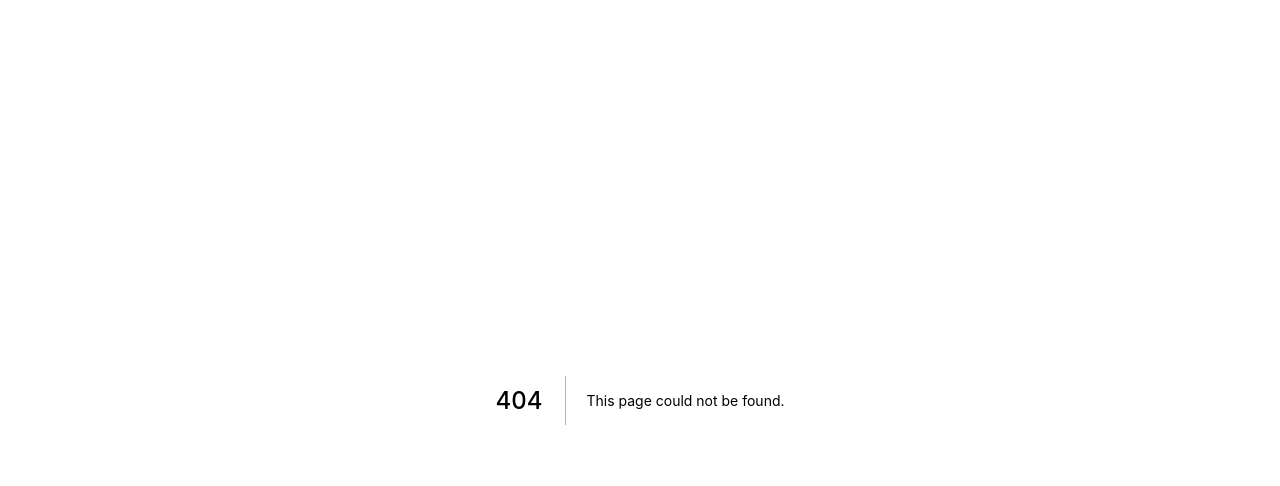
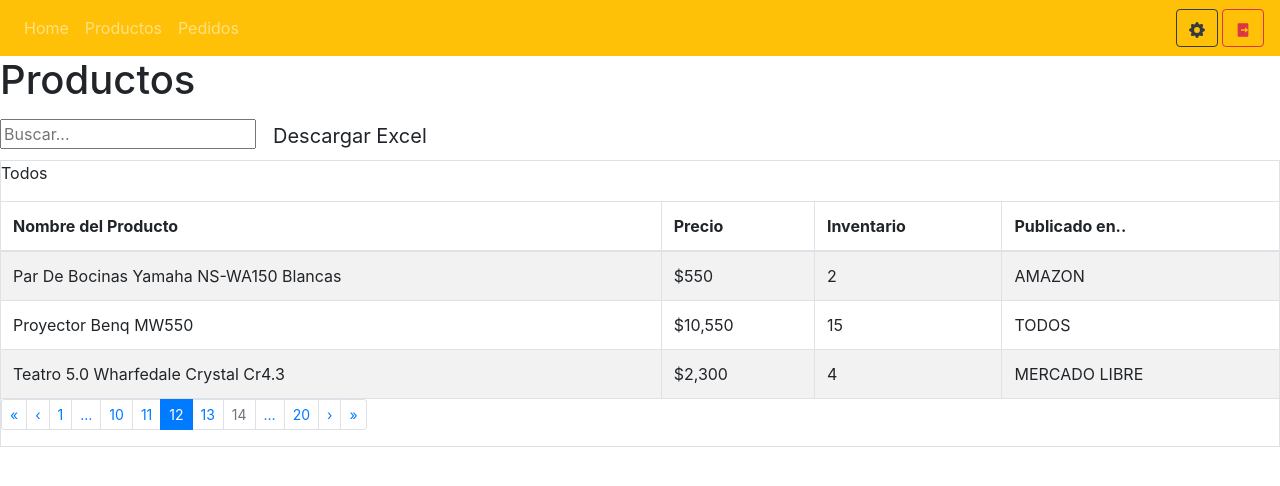
Before and after one commit to FLOTUZ/core, a Next.js app: page /productos in a window 1280 px wide. Before the commit this address had no page. Shown: the top 486 px of the page. Built offline with nearby package versions, Linux system fonts and the light colour scheme.

Commit message:
[Refactor] Renombré el archivo de productos y lo movía a la carpeta productos

```diff
--- a/pages/Productos.js
+++ b/pages/productos/index.js
@@ -24,7 +24,7 @@ function Productos() {
 
             <NavBar />
 
-            <h1 class="Title" title="Productos">Productos</h1>
+            <h1 className="Title" title="Productos">Productos</h1>
             <form busqueda>
                 <input type="text" placeholder="Buscar..." />
                 <Button variant="contained"
```
